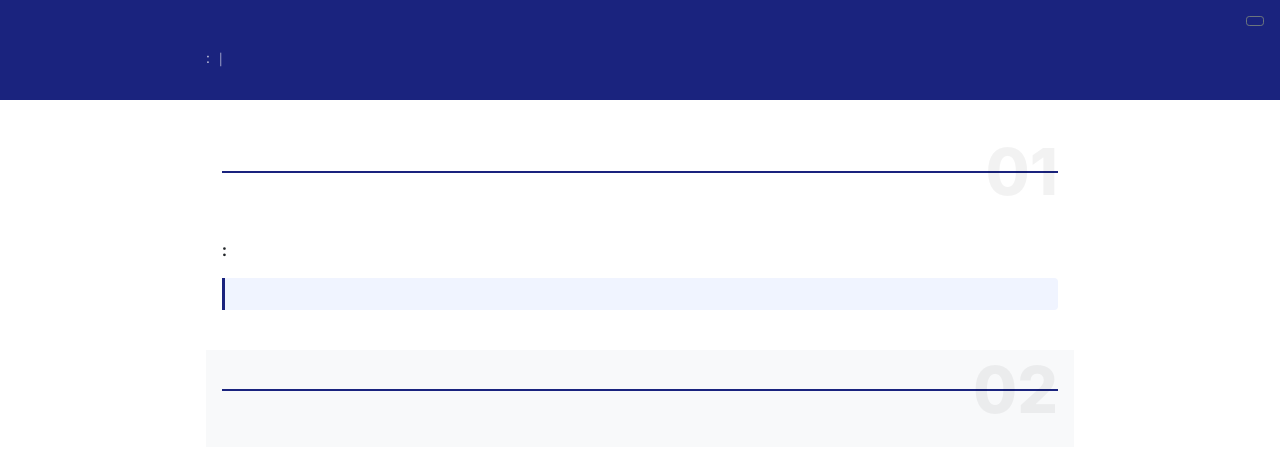
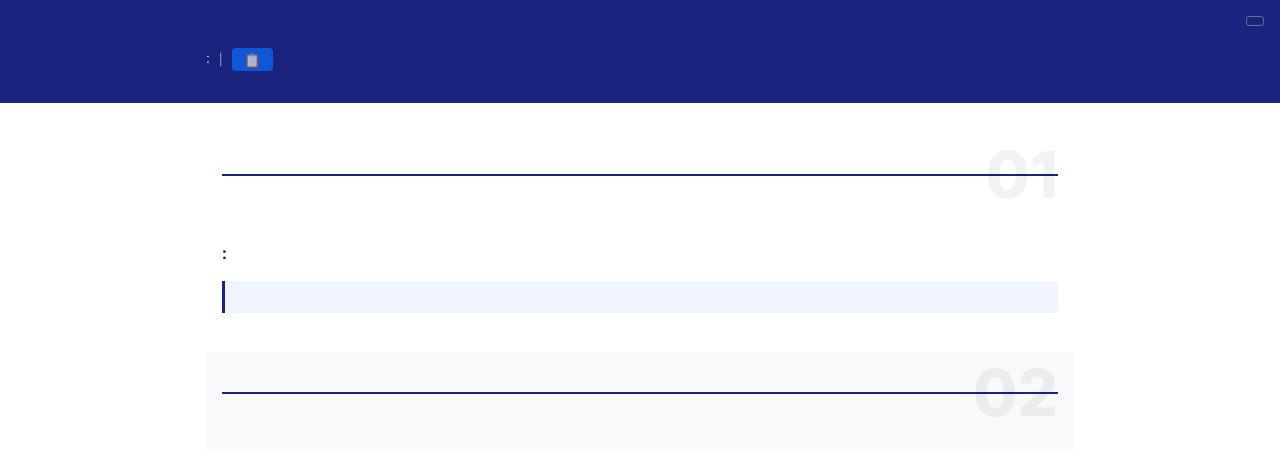
Before and after one commit to kylecui/ipit, a FastAPI app: template templates/narrative_report.html.j2 in a window 1280 px wide. Shown: the top 449 px of the page. Run offline with FastAPI, Linux system fonts and the light colour scheme; the template is opened without the code that fills it, so the values that code supplies are empty.

Commit message:
Enhance narrative report with on-demand analysis and contextual AI badges

```diff
--- a/app/api.py
+++ b/app/api.py
@@ -195,7 +195,10 @@
     """Generate a detailed narrative threat intelligence report."""
     lang = _get_lang(request)
     try:
-        verdict = await service.analyze_ip(ip, refresh=False)
+        # Always refresh: reports are on-demand, and cached verdicts from
+        # before the raw_sources field was added have empty raw_sources which
+        # causes sections 2-5 of the narrative report to show no data.
+        verdict = await service.analyze_ip(ip, refresh=True)
         html = await narrative_reporter.generate(verdict, lang=lang)
         return HTMLResponse(content=html)
     except Exception as e:
--- a/locales/en.json
+++ b/locales/en.json
@@ -72,7 +72,9 @@
     "narrative.title": "Threat Intelligence Detailed Report",
     "narrative.generated_at": "Generated at",
     "narrative.llm_badge": "LLM-Enhanced Analysis",
+    "narrative.llm_badge_tip": "Narrative sections were generated by AI for deeper contextual analysis",
     "narrative.template_badge": "Template Analysis",
+    "narrative.template_badge_tip": "Report generated using structured templates (no LLM configured)",
     "narrative.print": "Print Report",
     "narrative.generate": "Generate Report",
     "narrative.generating": "Generating...",
--- a/locales/zh.json
+++ b/locales/zh.json
@@ -72,7 +72,9 @@
     "narrative.title": "威胁情报详细分析报告",
     "narrative.generated_at": "生成时间",
     "narrative.llm_badge": "AI增强分析",
+    "narrative.llm_badge_tip": "叙述性内容由AI生成，提供更深层次的上下文分析",
     "narrative.template_badge": "模板分析",
+    "narrative.template_badge_tip": "报告由结构化模板生成（未配置LLM）",
     "narrative.print": "打印报告",
     "narrative.generate": "生成详细报告",
     "narrative.generating": "生成中...",
--- a/templates/narrative_report.html.j2
+++ b/templates/narrative_report.html.j2
@@ -38,6 +38,11 @@
         .report-header h1 { font-size: 1.75rem; font-weight: 700; margin-bottom: 0.25rem; }
         .report-header .subtitle { opacity: 0.85; font-size: 1.1rem; }
         .report-header .meta { opacity: 0.7; font-size: 0.85rem; margin-top: 0.5rem; }
+        .badge-llm, .badge-template {
+            display: inline-block; padding: 0.3rem 0.75rem; border-radius: 0.25rem;
+            color: #fff; font-weight: 600; font-size: 0.85rem; vertical-align: middle;
+            cursor: help;
+        }
         .badge-llm { background: #198754; }
         .badge-template { background: #0d6efd; }
         /* Section numbering */
@@ -140,9 +145,9 @@
             {{ t('narrative.generated_at') }}: {{ timestamp }}
             &nbsp;|&nbsp;
             {% if llm_enhanced %}
-            <span class="badge badge-llm">{{ t('narrative.llm_badge') }}</span>
+            <span class="badge badge-llm" title="{{ t('narrative.llm_badge_tip') }}">&#x2728; {{ t('narrative.llm_badge') }}</span>
             {% else %}
-            <span class="badge badge-template">{{ t('narrative.template_badge') }}</span>
+            <span class="badge badge-template" title="{{ t('narrative.template_badge_tip') }}">&#x1F4CB; {{ t('narrative.template_badge') }}</span>
             {% endif %}
         </div>
     </div>
```
